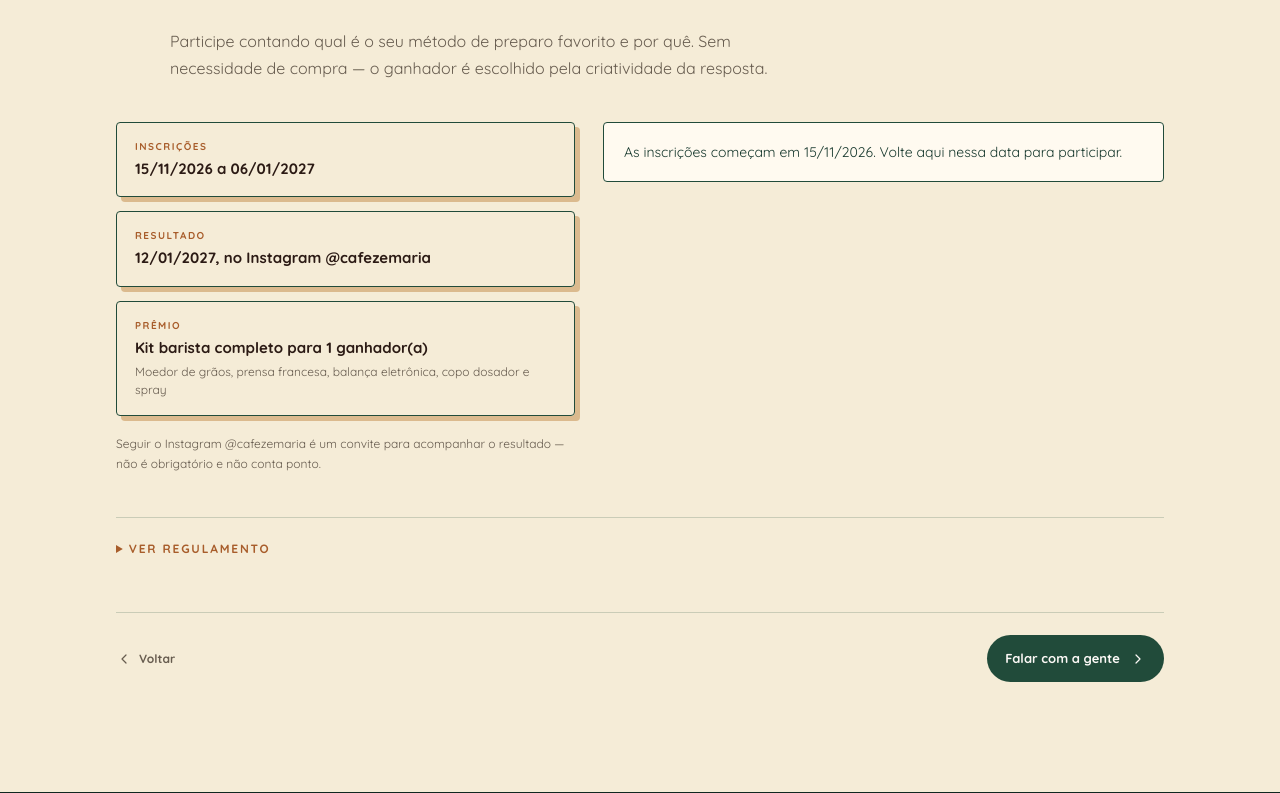
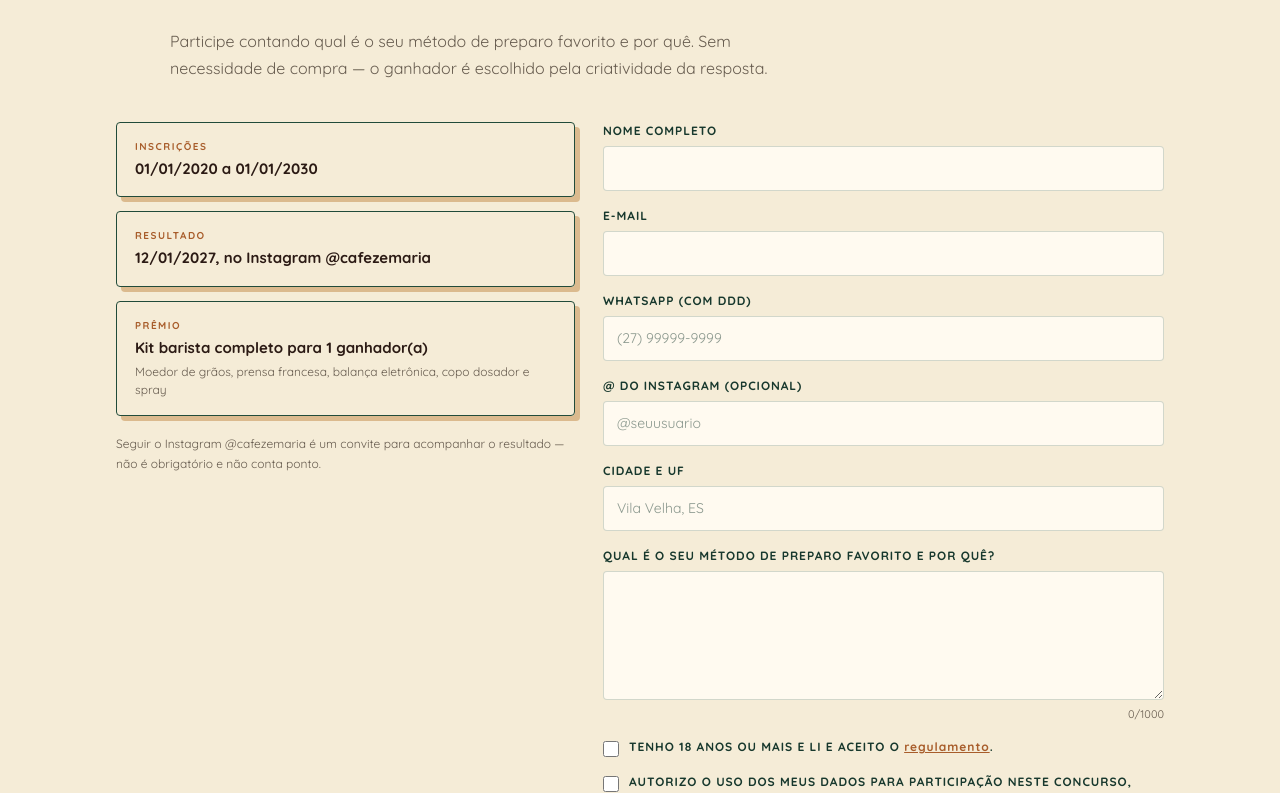
Before and after one commit to marketing-cafes-especiais/historia-do-cafe-ze-maria, a React (Vite) app: page / in a window 1280 px wide. Shown: the part 9991-10784 px from the top of the page. Built offline with nearby package versions, Linux system fonts and the light colour scheme; the HTML template or start-up script is replaced by a standard one.

Commit message:
teste temporario: periodo aberto

```diff
--- a/src/App.tsx
+++ b/src/App.tsx
@@ -35,8 +35,8 @@ const sections = [
 const CONCURSO_FORM_ENDPOINT = ""
 
 // Período de inscrição do concurso cultural (horário de Brasília).
-const CONCURSO_INICIO = new Date("2026-11-15T00:00:00-03:00")
-const CONCURSO_FIM = new Date("2027-01-05T23:59:59-03:00")
+const CONCURSO_INICIO = new Date("2020-01-01T00:00:00-03:00")
+const CONCURSO_FIM = new Date("2030-01-01T00:00:00-03:00")
 
 type ConcursoFase = "antes" | "aberto" | "depois"
 
```
